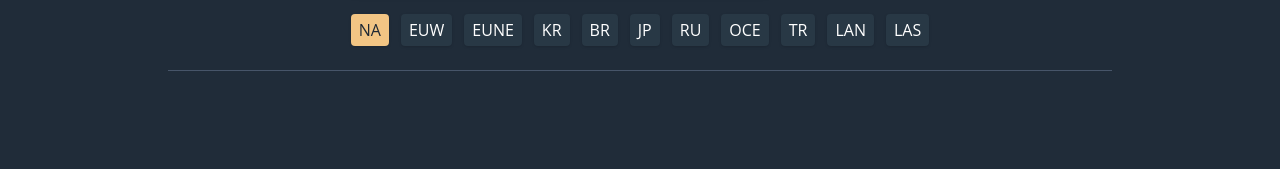
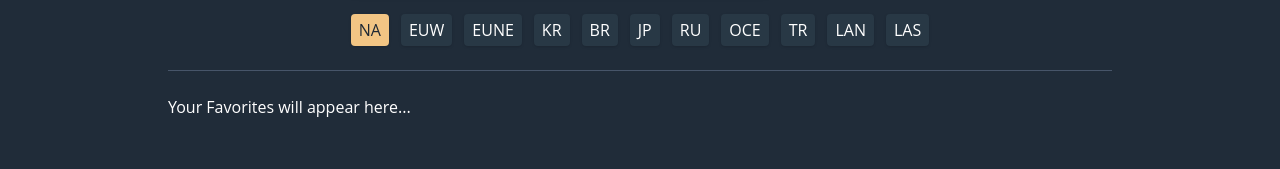
Before and after one commit to Neukz/summoners, a React (Create React App) app: page / in a window 1280 px wide. Shown: the part 462-631 px from the top of the page. Built offline with nearby package versions, Linux system fonts and the light colour scheme.

Commit message:
Placeholder text for empty favorites

```diff
--- a/src/components/Favorites.jsx
+++ b/src/components/Favorites.jsx
@@ -9,32 +9,36 @@ const Favorites = () => {
 
 	return (
 		<div className="flex flex-wrap gap-3 pt-6">
-			{favorites.map(fav => (
+			{favorites.length ? (
+				favorites.map(({ name, region, profileIconId, puuid }) => (
 					<Link
-					to={`summoners/${fav.region}/${fav.name}`}
+						to={`summoners/${region}/${name}`}
 						className="flex items-center space-x-2 rounded-xl bg-primary-light p-2"
-					key={fav.puuid}
+						key={puuid}
 					>
 						<img
 							className="w-12 rounded-full"
-						src={`https://raw.communitydragon.org/latest/plugins/rcp-be-lol-game-data/global/default/v1/profile-icons/${fav.profileIconId}.jpg`}
+							src={`https://raw.communitydragon.org/latest/plugins/rcp-be-lol-game-data/global/default/v1/profile-icons/${profileIconId}.jpg`}
 							alt=""
 						/>
 
 						<div>
-						<div className="font-montserrat">{fav.name}</div>
-						<div className="text-slate-400">{fav.region.toUpperCase()}</div>
+							<div className="font-montserrat">{name}</div>
+							<div className="text-slate-400">{region.toUpperCase()}</div>
 						</div>
 
 						<AiOutlineClose
 							onClick={e => {
 								e.preventDefault();
-							removeFavorite(fav.puuid);
+								removeFavorite(puuid);
 							}}
 							className="text-xl text-red-400 hover:text-red-500"
 						/>
 					</Link>
-			))}
+				))
+			) : (
+				<h2>Your Favorites will appear here...</h2>
+			)}
 		</div>
 	);
 };
```
Lines whose indentation alone changed are shown as unchanged.
